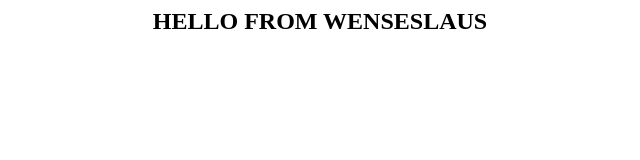
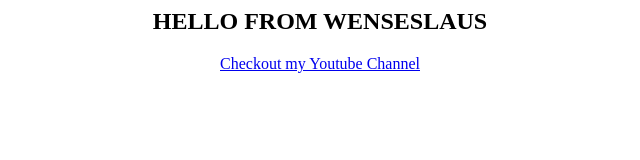
Before and after one commit to wenses/hellofromme.github.io, a plain HTML site: page index.html in a window 1280 px wide. Shown: the whole page, without its empty margins (320-960 px from the left). Drawn offline with Linux system fonts and the light colour scheme.

Commit message:
Update index.html

```diff
--- a/index.html
+++ b/index.html
@@ -7,6 +7,7 @@
 	<center>
 
 		<h2>HELLO FROM WENSESLAUS</h2>
+		<a href="https://www.youtube.com/channel/UClDQc8-mPLtDP8cKU7JvzRA"><p>Checkout my Youtube Channel</p></a>
 
 	</center>
 
```
